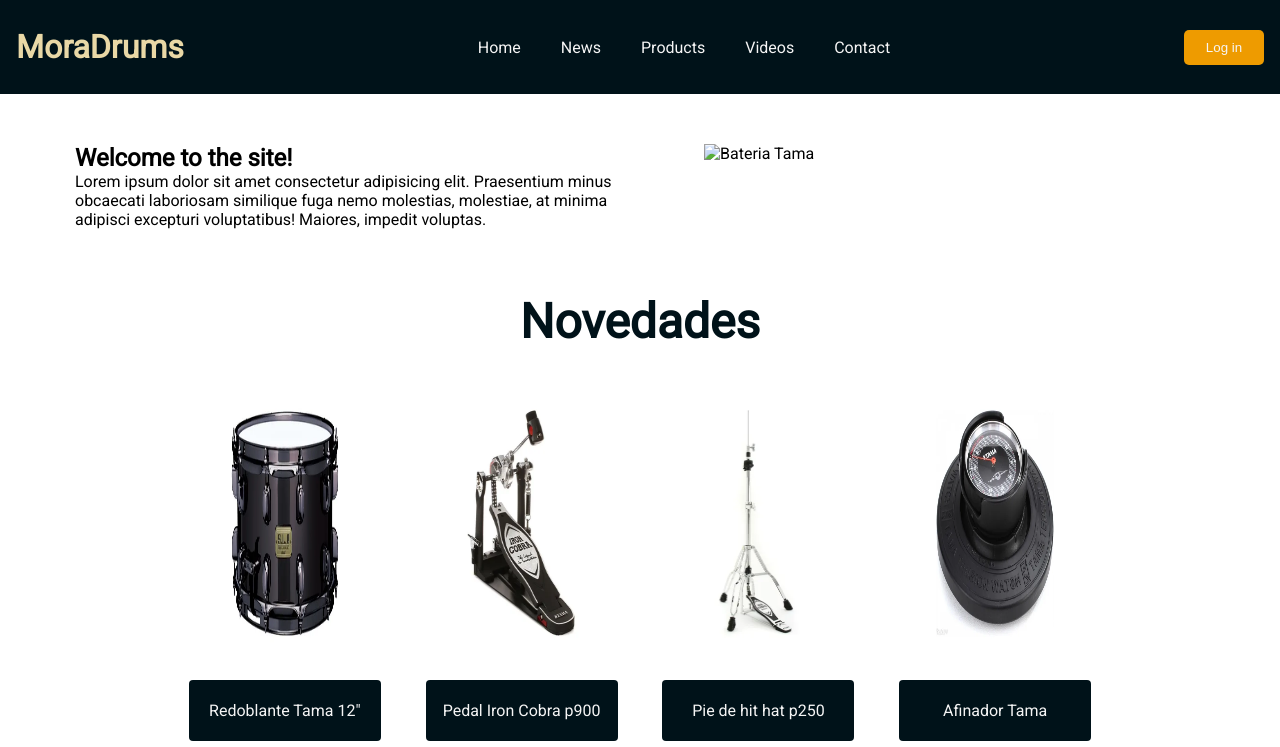
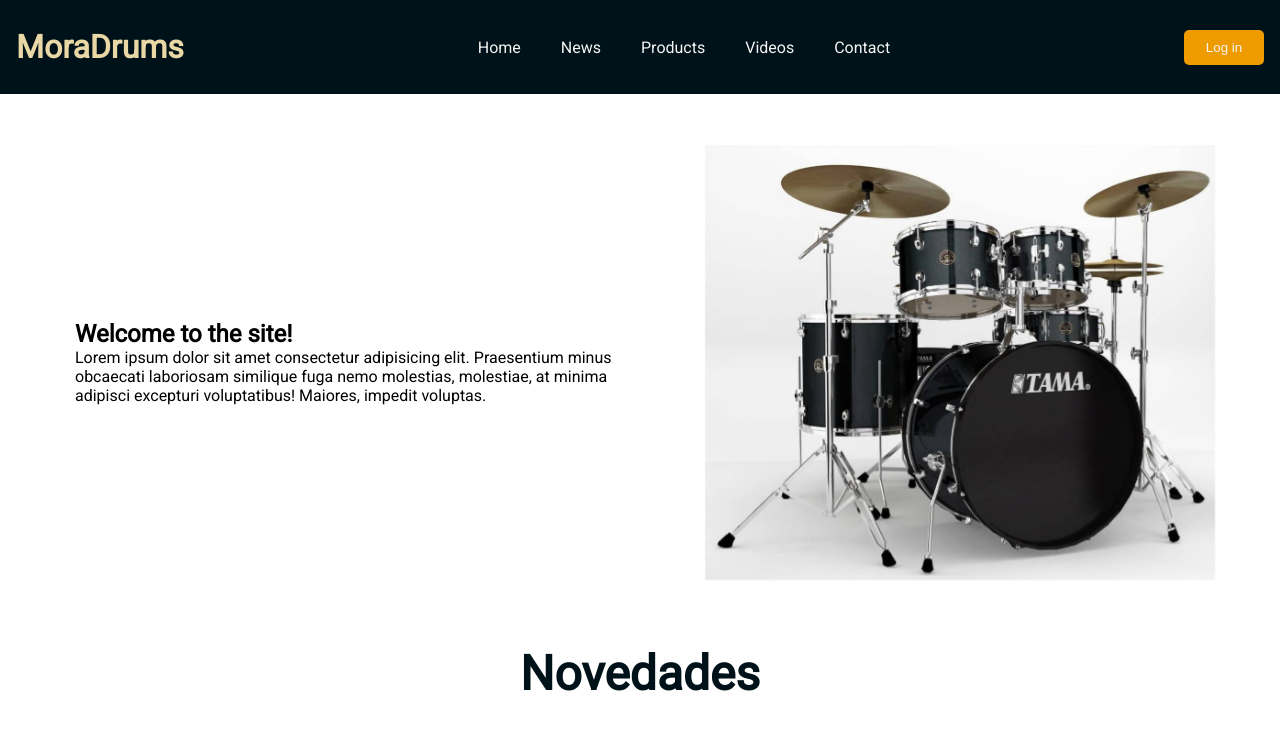
Before and after one commit to RodrigoMoralejas/proyecto-coder, a plain HTML site: page index.html in a window 1280 px wide. Shown: the top 747 px of the page. Drawn offline with nearby package versions, Linux system fonts and the light colour scheme; the site is published under a folder, as on GitHub Pages, so addresses that start at the root find nothing.

Commit message:
prueba2rooteo

```diff
--- a/index.html
+++ b/index.html
@@ -37,7 +37,7 @@
                     similique fuga nemo molestias, molestiae, at minima adipisci excepturi voluptatibus! Maiores,
                     impedit voluptas.</p>
             </div>
-            <img class="animate__animated animate__backInRight" src="/img/bateriaTama.jpg" alt="Bateria Tama">
+            <img class="animate__animated animate__backInRight" src="./img/bateriaTama.jpg" alt="Bateria Tama">
         </section>
     </div>
 
```
